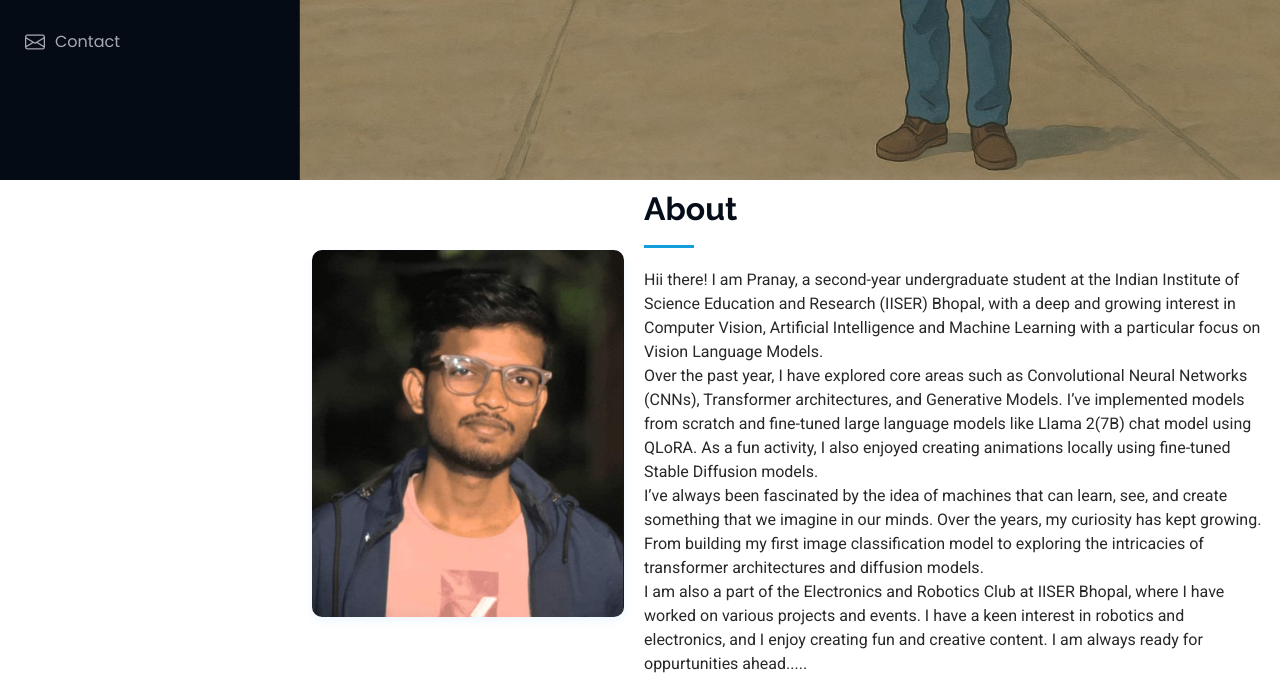
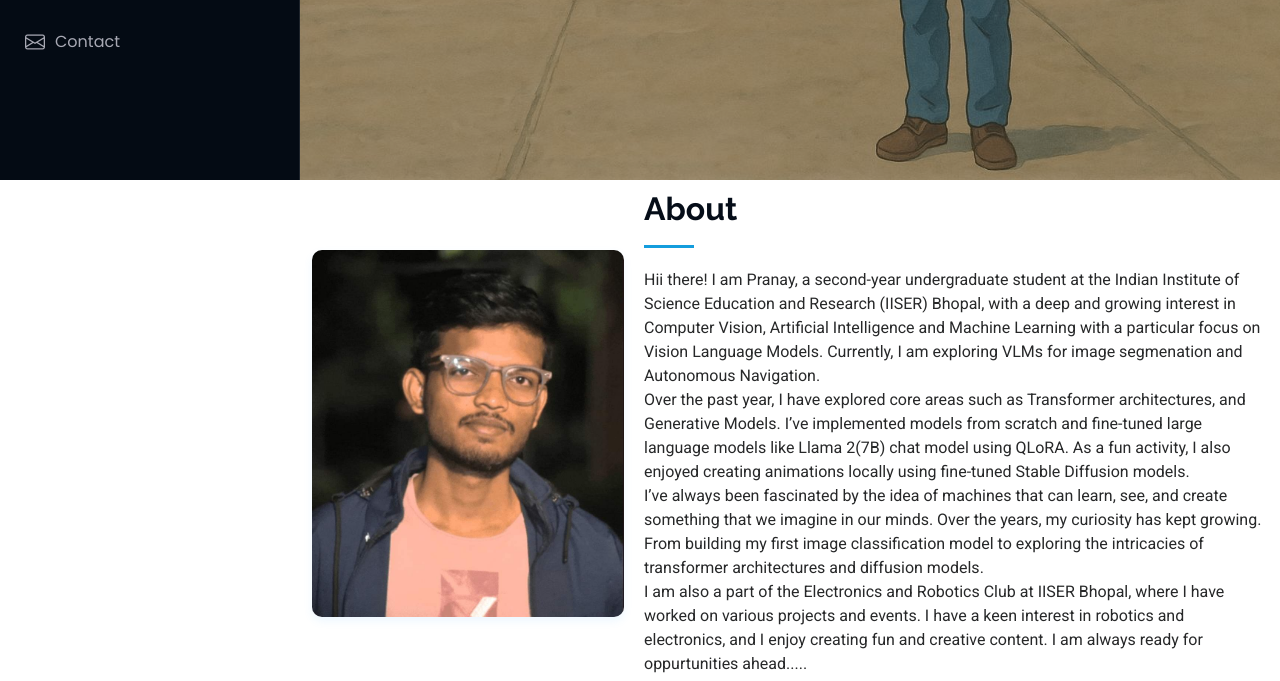
Before and after one commit to praymesh/praymesh.github.io, a plain HTML site: page index.html in a window 1280 px wide. Shown: the part 620-1301 px from the top of the page. Drawn offline with Linux system fonts and the light colour scheme.

Commit message:
Update index.html

```diff
--- a/index.html
+++ b/index.html
@@ -119,8 +119,10 @@
             Indian
             Institute of Science Education and Research (IISER) Bhopal, with a deep and growing interest in Computer Vision,
             Artificial Intelligence and Machine Learning with a particular focus on Vision Language Models.
-            <p> Over the past
-            year, I have explored core areas such as Convolutional Neural Networks (CNNs), Transformer architectures, and Generative Models. I’ve implemented models from scratch and
+            Currently, I am exploring VLMs for image segmenation and Autonomous Navigation.
+            <p>
+            Over the past
+            year, I have explored core areas such as Transformer architectures, and Generative Models. I’ve implemented models from scratch and
             fine-tuned large language models like Llama 2(7B) chat model using QLoRA.
             As a fun activity, I also enjoyed creating animations locally using fine-tuned Stable Diffusion models. </p>
             <p>I’ve always been fascinated by the idea of machines that can learn, see, and create something that we imagine in our minds. Over the years, my curiosity has kept growing. From building my first image classification model to exploring the intricacies of transformer architectures and diffusion models. </p>
```
